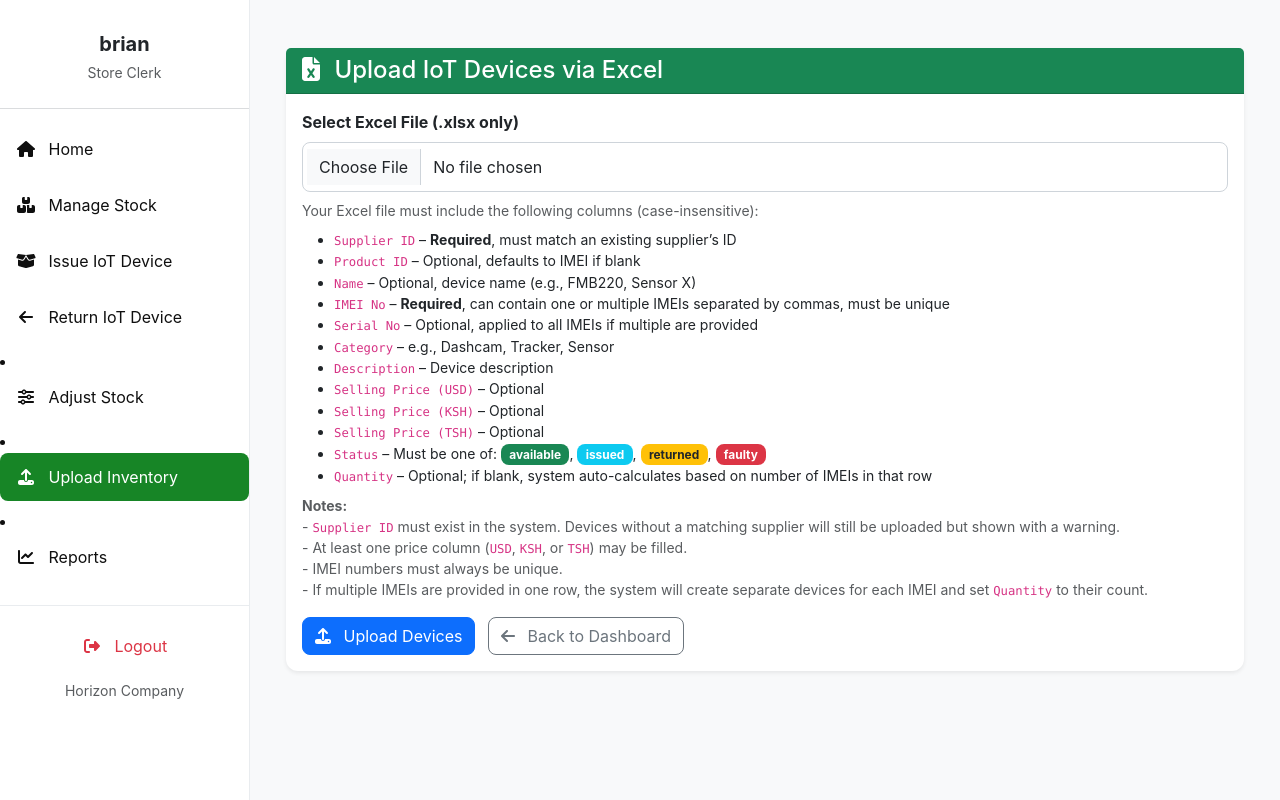
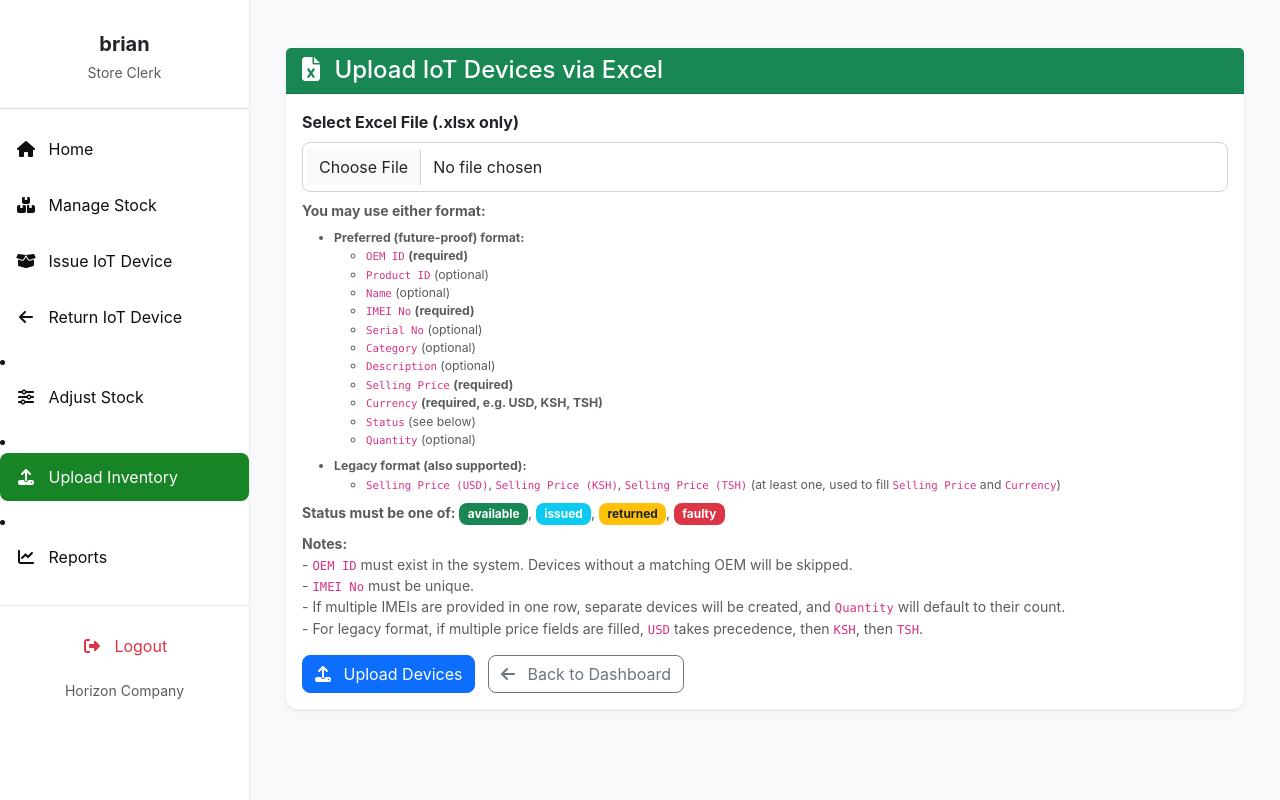
Before and after one commit to Brian-oum/Horizon-Inventory-management-system, a Django app: page /upload-inventory/ in a window 1280 px wide. Run offline with Django 5.2, Linux system fonts and the light colour scheme; a user stored in the database is signed in; data comes from the database, SQL or seed files in the repository; data that the repository does not hold is empty; some libraries are stand-ins or nearby versions.

Commit message:
Changed supplier model to Oem and office to branch throughout system and Implemented grouped IoT device listing by category and OEM

```diff
--- a/invent/templates/invent/store_clerk_dashboard.html
+++ b/invent/templates/invent/store_clerk_dashboard.html
@@ -13,7 +13,7 @@
     <a class="btn btn-outline-dark" href="{% url 'adjust_stock' %}">🔧 Adjust Stock</a>
     <a class="btn btn-outline-success" href="{% url 'upload_inventory' %}">📥 Upload Inventory</a>
     <a class="btn btn-outline-info" href="{% url 'list_issued_requests_for_return' %}">↩ Return Item</a>
-    <a href="{% url 'add_supplier' %}" class="btn btn-info"><i class="fas fa-user-plus me-1"></i> Add Supplier</a>
+    <a href="{% url 'add_oem' %}" class="btn btn-info"><i class="fas fa-user-plus me-1"></i> Add OEM</a>
 </div>
 
 <!-- IoT Device Stats (Clickable Cards) -->
--- a/invent/templates/invent/upload_inventory.html
+++ b/invent/templates/invent/upload_inventory.html
@@ -30,35 +30,47 @@
                     <input type="file" name="excel_file" id="excel_file" class="form-control" accept=".xlsx" required>
 
                     <small class="form-text text-muted d-block mt-2">
-                        Your Excel file must include the following columns (case-insensitive):
+                        <strong>You may use either format:</strong>
+                        <ul class="small mt-2 mb-0">
+                            <li>
+                                <span class="fw-bold">Preferred (future-proof) format:</span>
+                                <ul>
+                                    <li><code>OEM ID</code> <strong>(required)</strong></li>
+                                    <li><code>Product ID</code> (optional)</li>
+                                    <li><code>Name</code> (optional)</li>
+                                    <li><code>IMEI No</code> <strong>(required)</strong></li>
+                                    <li><code>Serial No</code> (optional)</li>
+                                    <li><code>Category</code> (optional)</li>
+                                    <li><code>Description</code> (optional)</li>
+                                    <li><code>Selling Price</code> <strong>(required)</strong></li>
+                                    <li><code>Currency</code> <strong>(required, e.g. USD, KSH, TSH)</strong></li>
+                                    <li><code>Status</code> (see below)</li>
+                                    <li><code>Quantity</code> (optional)</li>
+                                </ul>
+                            </li>
+                            <li class="mt-2">
+                                <span class="fw-bold">Legacy format (also supported):</span>
+                                <ul>
+                                    <li><code>Selling Price (USD)</code>, <code>Selling Price (KSH)</code>, <code>Selling Price (TSH)</code> (at least one, used to fill <code>Selling Price</code> and <code>Currency</code>)</li>
+                                </ul>
+                            </li>
+                        </ul>
                     </small>
-                    <ul class="small mt-2 mb-0">
-                        <li><code>Supplier ID</code> – <strong>Required</strong>, must match an existing supplier’s ID</li>
-                        <li><code>Product ID</code> – Optional, defaults to IMEI if blank</li>
-                        <li><code>Name</code> – Optional, device name (e.g., FMB220, Sensor X)</li>
-                        <li><code>IMEI No</code> – <strong>Required</strong>, can contain one or multiple IMEIs separated by commas, must be unique</li>
-                        <li><code>Serial No</code> – Optional, applied to all IMEIs if multiple are provided</li>
-                        <li><code>Category</code> – e.g., Dashcam, Tracker, Sensor</li>
-                        <li><code>Description</code> – Device description</li>
-                        <li><code>Selling Price (USD)</code> – Optional</li>
-                        <li><code>Selling Price (KSH)</code> – Optional</li>
-                        <li><code>Selling Price (TSH)</code> – Optional</li>
-                        <li>
-                            <code>Status</code> – Must be one of:
-                            <span class="badge bg-success">available</span>,
-                            <span class="badge bg-info">issued</span>,
-                            <span class="badge bg-warning text-dark">returned</span>,
-                            <span class="badge bg-danger">faulty</span>
-                        </li>
-                        <li><code>Quantity</code> – Optional; if blank, system auto-calculates based on number of IMEIs in that row</li>
-                    </ul>
+
+                    <small class="form-text text-muted d-block mt-2">
+                        <strong>Status must be one of:</strong>
+                        <span class="badge bg-success">available</span>,
+                        <span class="badge bg-info">issued</span>,
+                        <span class="badge bg-warning text-dark">returned</span>,
+                        <span class="badge bg-danger">faulty</span>
+                    </small>
 
                     <small class="form-text text-muted d-block mt-2">
                         <strong>Notes:</strong><br>
-                        - <code>Supplier ID</code> must exist in the system. Devices without a matching supplier will still be uploaded but shown with a warning.<br>
-                        - At least one price column (<code>USD</code>, <code>KSH</code>, or <code>TSH</code>) may be filled.<br>
-                        - IMEI numbers must always be unique.<br>
-                        - If multiple IMEIs are provided in one row, the system will create separate devices for each IMEI and set <code>Quantity</code> to their count.
+                        - <code>OEM ID</code> must exist in the system. Devices without a matching OEM will be skipped.<br>
+                        - <code>IMEI No</code> must be unique.<br>
+                        - If multiple IMEIs are provided in one row, separate devices will be created, and <code>Quantity</code> will default to their count.<br>
+                        - For legacy format, if multiple price fields are filled, <code>USD</code> takes precedence, then <code>KSH</code>, then <code>TSH</code>.
                     </small>
                 </div>
 
--- a/invent/urls.py
+++ b/invent/urls.py
@@ -47,8 +47,8 @@ urlpatterns = [
     path('issue_device/', views.issue_device, name='issue_device'),
     path('return_device/', views.return_device, name='return_device'),
 
-    # Supplier Management
-    path('add-supplier/', views.add_supplier, name='add_supplier'),
+    # OEM Management
+    path('add-oem/', views.add_oem, name='add_oem'),
 
     # Device Request Management
     path('approve-request/<int:request_id>/',
--- a/invent/views.py
+++ b/invent/views.py
@@ -16,10 +16,10 @@ from openpyxl.utils import get_column_letter
 from django.db.models.functions import Coalesce
 
 from .models import (
-    Device, Supplier, DeviceRequest, Client, IssuanceRecord, ReturnRecord
+    Device, OEM, DeviceRequest, Client, IssuanceRecord, ReturnRecord
 )
 from .forms import (
-    CustomCreationForm, SupplierForm, DeviceForm, DeviceRequestForm
+    CustomCreationForm, OEMForm, DeviceForm, DeviceRequestForm
 )
 from django.utils.dateparse import parse_date
 
@@ -288,13 +288,14 @@ def reject_request(request, request_id):
     return redirect("store_clerk_dashboard")
 
 # --- Device Listing/Search ---
-
-
 @login_required
 def inventory_list_view(request):
     query = request.GET.get('q', '')
     status = request.GET.get('status', 'all')
-    devices = Device.objects.all().order_by('id')
+    devices = Device.objects.select_related('oem', 'branch').order_by('category', 'oem__name', 'id')
+
+    print("DEBUG Search query:", query, "| Status filter:", status)
+
     if status and status != 'all':
         devices = devices.filter(status=status)
     if query:
@@ -302,8 +303,18 @@ def inventory_list_view(request):
             Q(imei_no__icontains=query) |
             Q(serial_no__icontains=query) |
             Q(category__icontains=query) |
+            Q(oem__name__icontains=query) |
+            Q(oem__oem_id__icontains=query) |
             Q(issuancerecord__client__name__icontains=query)
         ).distinct()
+
+    print("DEBUG Device queryset count:", devices.count())
+    for d in devices:
+        print(
+            f"    Device: {d} | Category: {d.category} | OEM: {d.oem} | "
+            f"OEM name: {getattr(d.oem, 'name', None)} | OEM id: {getattr(d.oem, 'oem_id', None)}"
+        )
+
     for device in devices:
         last_issuance = (
             IssuanceRecord.objects
@@ -314,15 +325,27 @@ def inventory_list_view(request):
         )
         device.current_client = last_issuance.client if last_issuance else None
         device.issued_at = last_issuance.issued_at if last_issuance else None
-    paginator = Paginator(devices, 50)
-    page_number = request.GET.get('page')
-    page_obj = paginator.get_page(page_number)
+
+    # Group by Category, then OEM name + OEM ID
+    grouped_devices = defaultdict(lambda: defaultdict(list))
+    for device in devices:
+        oem_label = f"{device.oem.name or '-'} ({device.oem.oem_id or '-'})" if device.oem else "-"
+        grouped_devices[device.category][oem_label].append(device)
+
+    # --- FIX: convert to regular dicts for template ---
+    grouped_devices = {cat: dict(oems) for cat, oems in grouped_devices.items()}
+    print("DEBUG grouped_devices dict (converted):", grouped_devices)
+    for category, oems in grouped_devices.items():
+        print(f"DEBUG Category: {category} | OEMs: {oems}")
+        for oem_label, devices_list in oems.items():
+            print(f"    OEM Label: {oem_label} | Has devices: {len(devices_list)}")
+
     context = {
-        'page_obj': page_obj,
+        'grouped_devices': grouped_devices,  # now a nested regular dict!
         'query': query,
         'status': status,
     }
-    return render(request, 'invent/list_device.html', context)
+    return render(request, 'invent/list_device_grouped.html', context)
 
 # --- Stock Management ---
 
@@ -656,56 +679,56 @@ def adjust_stock(request):
     }
     return render(request, 'invent/adjust_stock.html', context)
 
-# --- Supplier Management ---
+# --- OEM Management ---
 
-def add_supplier(request):
+def add_oem(request):
     edit_mode = False
-    supplier_to_edit = None
+    oem_to_edit = None
 
-    # Handle supplier deletion
-    if request.method == "POST" and "delete_supplier_id" in request.POST:
-        supplier = get_object_or_404(Supplier, id=request.POST.get("delete_supplier_id"))
-        supplier.delete()
-        messages.success(request, "Supplier deleted successfully!")
-        return redirect('add_supplier')
+    # Handle OEM deletion
+    if request.method == "POST" and "delete_oem_id" in request.POST:
+        oem = get_object_or_404(OEM, id=request.POST.get("delete_oem_id"))
+        oem.delete()
+        messages.success(request, "OEM deleted successfully!")
+        return redirect('add_oem')
 
-    # Handle supplier edit (save changes)
-    if request.method == "POST" and "edit_supplier_id" in request.POST:
-        supplier_to_edit = get_object_or_404(Supplier, id=request.POST.get("edit_supplier_id"))
-        form = SupplierForm(request.POST, instance=supplier_to_edit)
+    # Handle OEM edit (save changes)
+    if request.method == "POST" and "edit_oem_id" in request.POST:
+        oem_to_edit = get_object_or_404(OEM, id=request.POST.get("edit_oem_id"))
+        form = OEMForm(request.POST, instance=oem_to_edit)
         edit_mode = True
         if form.is_valid():
             form.save()
-            messages.success(request, "Supplier updated successfully!")
-            return redirect('add_supplier')
+            messages.success(request, "OEM updated successfully!")
+            return redirect('add_oem')
         else:
             messages.error(request, "Please correct the errors below.")
 
     # Start editing (GET ?edit=id)
     elif "edit" in request.GET:
-        supplier_to_edit = get_object_or_404(Supplier, id=request.GET.get("edit"))
-        form = SupplierForm(instance=supplier_to_edit)
+        oem_to_edit = get_object_or_404(OEM, id=request.GET.get("edit"))
+        form = OEMForm(instance=oem_to_edit)
         edit_mode = True
 
-    # Handle supplier addition
+    # Handle OEM addition
     elif request.method == 'POST':
-        form = SupplierForm(request.POST)
+        form = OEMForm(request.POST)
         if form.is_valid():
             form.save()
-            messages.success(request, "Supplier added successfully!")
-            return redirect('add_supplier')
+            messages.success(request, "OEM added successfully!")
+            return redirect('add_oem')
         else:
             messages.error(request, "Please correct the errors below.")
 
     else:
-        form = SupplierForm()
+        form = OEMForm()
 
-    suppliers = Supplier.objects.all().order_by('-id')
-    return render(request, 'invent/add_supplier.html', {
+    oems = OEM.objects.all().order_by('-id')
+    return render(request, 'invent/add_oem.html', {
         'form': form,
-        'suppliers': suppliers,
+        'oems': oems,
         'edit_mode': edit_mode,
-        'supplier_to_edit': supplier_to_edit,
+        'oem_to_edit': oem_to_edit,
     })
 
 # --- Reports and Export ---
@@ -749,19 +772,33 @@ def upload_inventory(request):
             return redirect("upload_inventory")
         header = [str(cell.value).strip() for cell in sheet[1]]
         header_lower = [h.lower() for h in header]
+
+        # Support both new and old formats
+        supports_new = "selling price" in header_lower and "currency" in header_lower
+        supports_old = (
+            "selling price (usd)" in header_lower
+            or "selling price (ksh)" in header_lower
+            or "selling price (tsh)" in header_lower
+        )
+
+        if not (supports_new or supports_old):
+            messages.error(request, "Missing required columns for price and currency.")
+            return redirect("upload_inventory")
+
         required_columns = [
-            "Supplier ID", "Product ID", "IMEI No", "Serial No", "Category",
-            "Description", "Name", "Quantity", "Selling Price (USD)",
-            "Selling Price (KSH)", "Selling Price (TSH)", "Status"
+            "OEM ID", "Product ID", "IMEI No", "Serial No", "Category",
+            "Description", "Name", "Quantity", "Status"
         ]
         for col in required_columns:
             if col.lower() not in header_lower:
                 messages.error(request, f"Missing required column: {col}")
                 return redirect("upload_inventory")
+
         header_index_map = {h.lower(): i for i, h in enumerate(header)}
+
         for row in sheet.iter_rows(min_row=2, values_only=True):
             row_data = {h.lower(): row[i] for h, i in header_index_map.items()}
-            supplier_id = row_data.get("supplier id")
+            oem_id = row_data.get("oem id")
             product_id = row_data.get("product id")
             imei_field = str(row_data.get("imei no") or "").strip()
             serial_no = row_data.get("serial no")
@@ -769,18 +806,15 @@ def upload_inventory(request):
             description = row_data.get("description")
             name = row_data.get("name")
             qty_field = row_data.get("quantity")
-            price_usd = row_data.get("selling price (usd)") or 0
-            price_ksh = row_data.get("selling price (ksh)") or 0
-            price_tsh = row_data.get("selling price (tsh)") or 0
             status = (str(row_data.get("status") or "available")).lower()
             if status not in ["available", "issued", "returned", "faulty"]:
                 messages.warning(
                     request, f"Invalid status '{status}' for product {product_id}. Skipped.")
                 continue
-            supplier = Supplier.objects.filter(supplier_id=supplier_id).first()
-            if not supplier:
+            oem = OEM.objects.filter(oem_id=oem_id).first()
+            if not oem:
                 messages.warning(
-                    request, f"Supplier ID {supplier_id} not found. Skipped product {product_id}.")
+                    request, f"OEM ID {oem_id} not found. Skipped product {product_id}.")
                 continue
             imeis = [i.strip() for i in imei_field.split(",") if i.strip()]
             try:
@@ -794,13 +828,41 @@ def upload_inventory(request):
                     f"but {len(imeis)} IMEIs provided. Using IMEI count."
                 )
                 total_qty = len(imeis)
+
+            # --- Unified price/currency logic ---
+            if "selling price" in row_data and "currency" in row_data:
+                # New format
+                selling_price = row_data.get("selling price") or 0
+                currency = str(row_data.get("currency") or "USD").upper()
+                if not selling_price:
+                    selling_price = 0
+                if currency not in ["USD", "KSH", "TSH"]:
+                    currency = "USD"
+            else:
+                # Old format fallback
+                price_usd = row_data.get("selling price (usd)") or 0
+                price_ksh = row_data.get("selling price (ksh)") or 0
+                price_tsh = row_data.get("selling price (tsh)") or 0
+                if price_usd and float(price_usd) > 0:
+                    selling_price = price_usd
+                    currency = "USD"
+                elif price_ksh and float(price_ksh) > 0:
+                    selling_price = price_ksh
+                    currency = "KSH"
+                elif price_tsh and float(price_tsh) > 0:
+                    selling_price = price_tsh
+                    currency = "TSH"
+                else:
+                    selling_price = 0
+                    currency = "USD"
+
             for imei in imeis:
                 if Device.objects.filter(imei_no=imei).exists():
                     messages.warning(
                         request, f"IMEI {imei} already exists. Skipped.")
                     continue
                 Device.objects.create(
-                    supplier=supplier,
+                    oem=oem,
                     product_id=product_id,
                     imei_no=imei,
                     serial_no=serial_no,
@@ -808,9 +870,8 @@ def upload_inventory(request):
                     description=description,
                     name=name,
                     total_quantity=total_qty,
-                    selling_price_usd=price_usd,
-                    selling_price_ksh=price_ksh,
-                    selling_price_tsh=price_tsh,
+                    selling_price=selling_price,
+                    currency=currency,
                     status=status,
                 )
         messages.success(request, "Inventory uploaded successfully.")
```
Also changed, not shown: invent/admin.py (+4 -4 lines), invent/forms.py (+12 -14 lines), invent/models.py (+45 -21 lines), invent/templates/invent/add_oem.html (added, +63 -0 lines), invent/templates/invent/add_supplier.html (deleted, +0 -63 lines), invent/templates/invent/edit_item.html (deleted, +0 -90 lines), invent/templates/invent/list_device.html (+17 -2 lines), invent/templates/invent/list_device_grouped.html (added, +91 -0 lines), invent/templates/invent/manage_stock.html (+12 -20 lines), db.sqlite3, invent/migrations/0024_branch_oem_delete_office_and_more.py (added).
